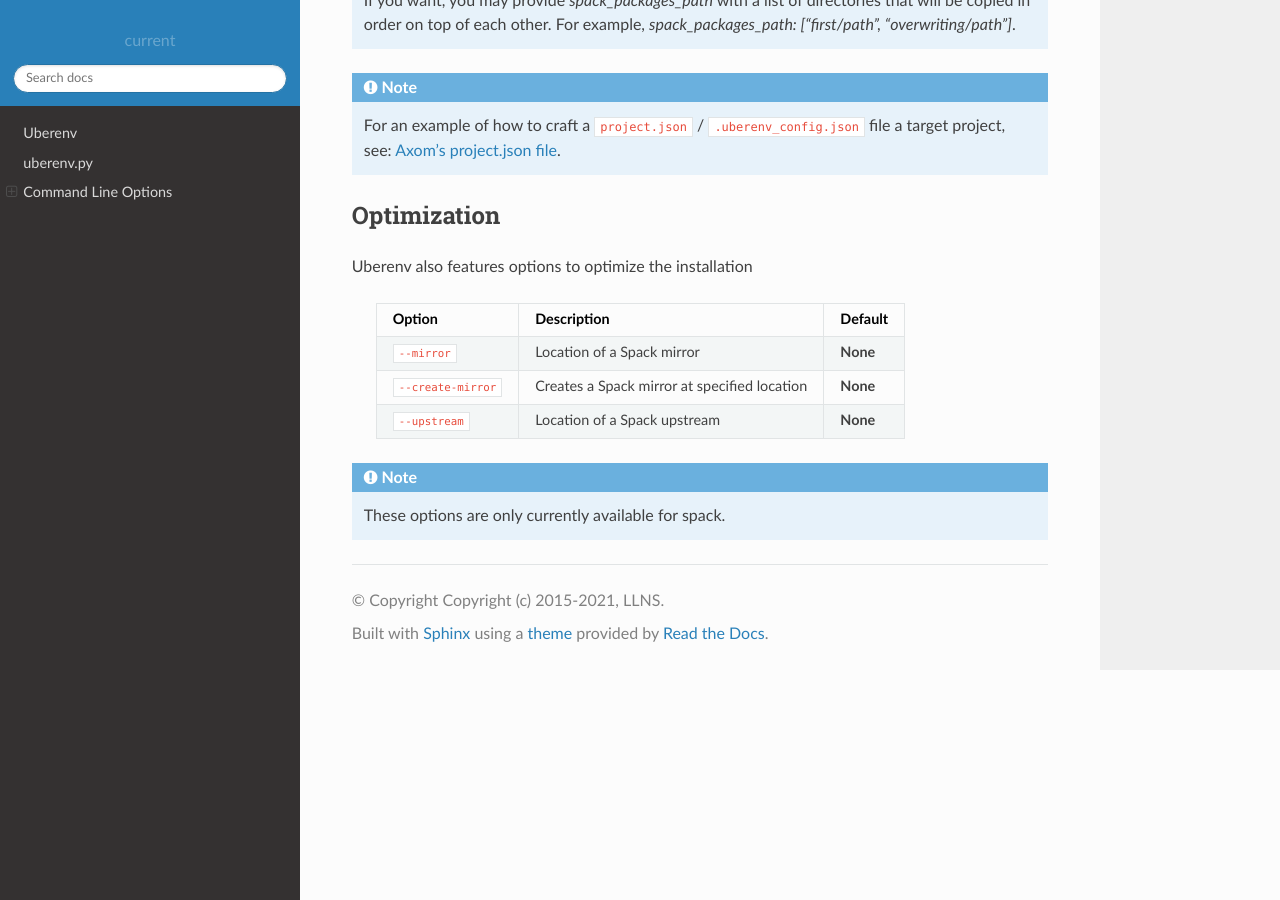
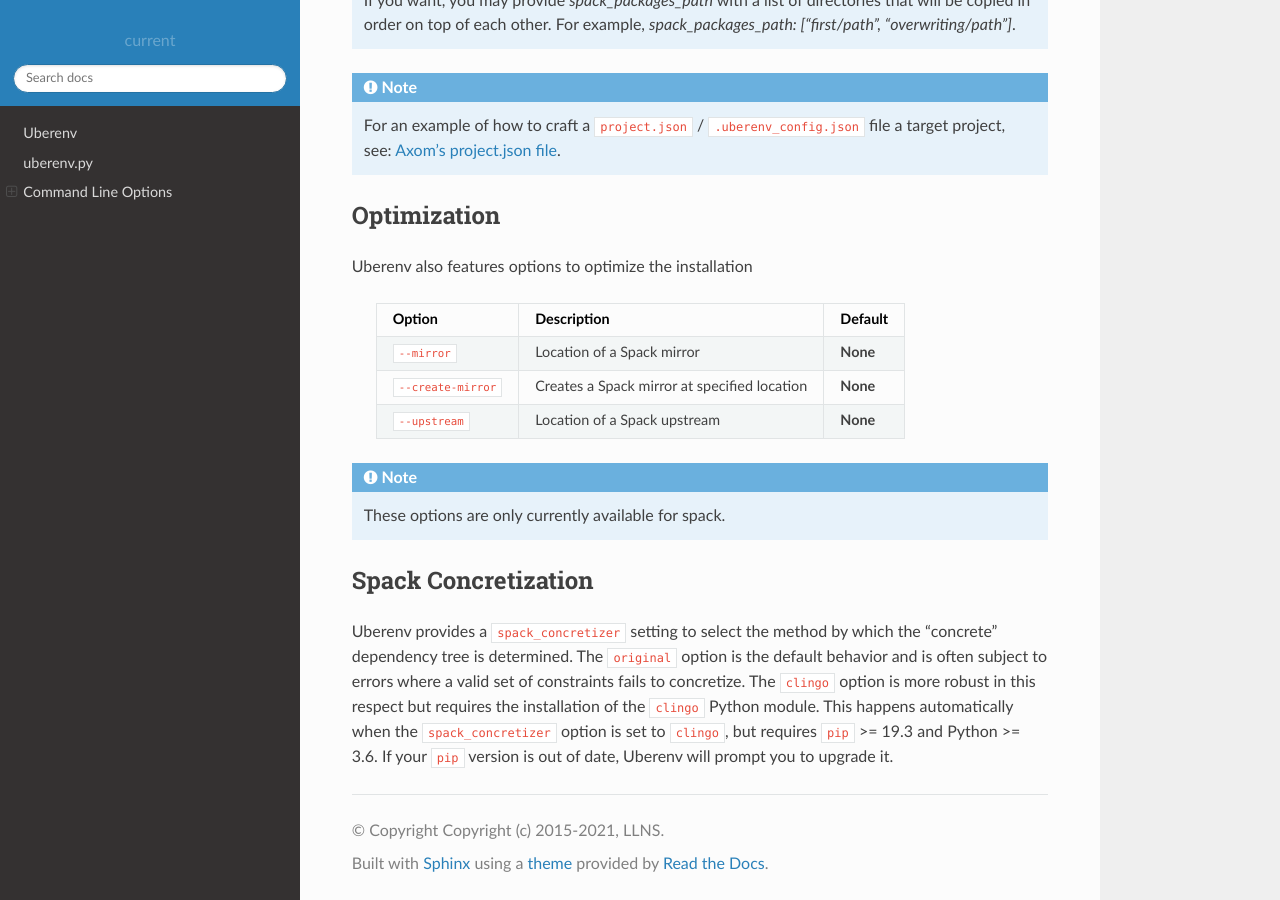
Before and after one commit to LLNL/uberenv, a Sphinx documentation site: the page built from docs/sphinx/index.rst, in a window 1280 px wide and 900 px high, scrolled down 4334 px. Built offline with Sphinx 7.4.7 and the Read the Docs theme 2.0.0, drawn with Linux system fonts in a browser that asks for light colours.

Commit message:
docs: better explanation of spack_concretizer setting, outdated pip

```diff
--- a/docs/sphinx/index.rst
+++ b/docs/sphinx/index.rst
@@ -233,3 +233,12 @@ Uberenv also features options to optimize the installation
 
 .. note::
     These options are only currently available for spack.
+
+Spack Concretization
+--------------------
+
+Uberenv provides a ``spack_concretizer`` setting to select the method by which the "concrete" dependency tree is determined.
+The ``original`` option is the default behavior and is often subject to errors where a valid set of constraints fails to
+concretize.  The ``clingo`` option is more robust in this respect but requires the installation of the ``clingo`` Python module.
+This happens automatically when the ``spack_concretizer`` option is set to ``clingo``, but requires ``pip`` >= 19.3 and Python >= 3.6.
+If your ``pip`` version is out of date, Uberenv will prompt you to upgrade it.
```
Also changed, not shown: RELEASE-NOTES.md (+1 -0 lines), uberenv.py (+5 -2 lines).
